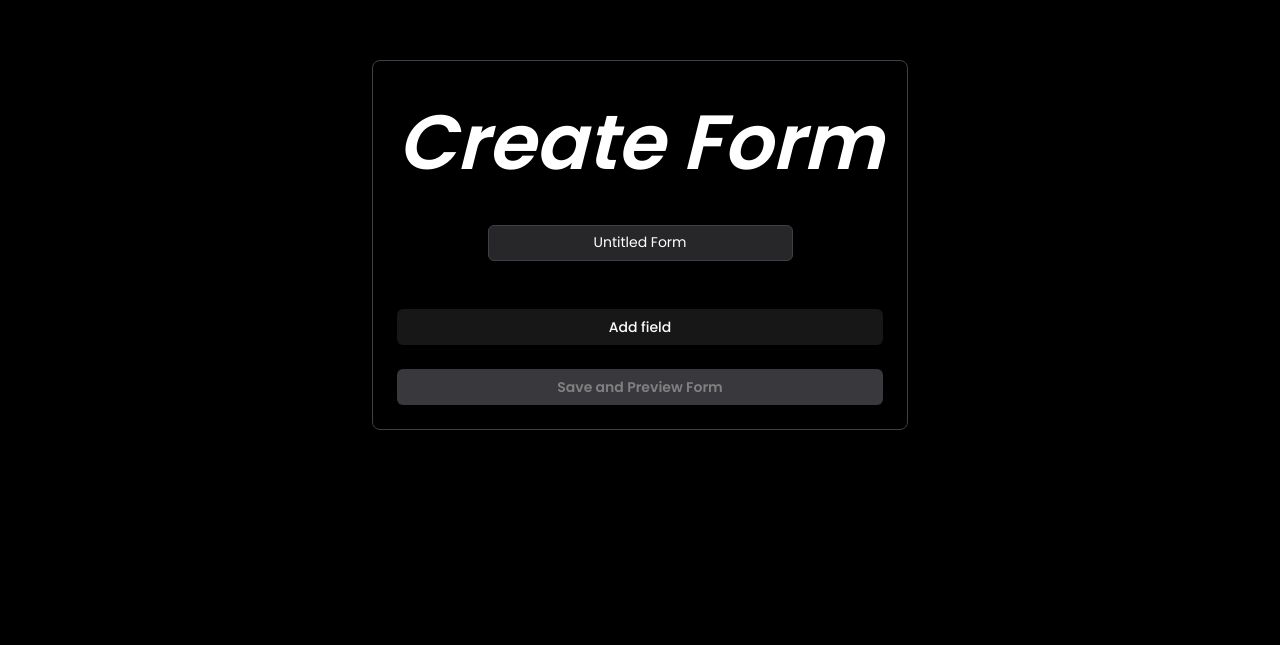
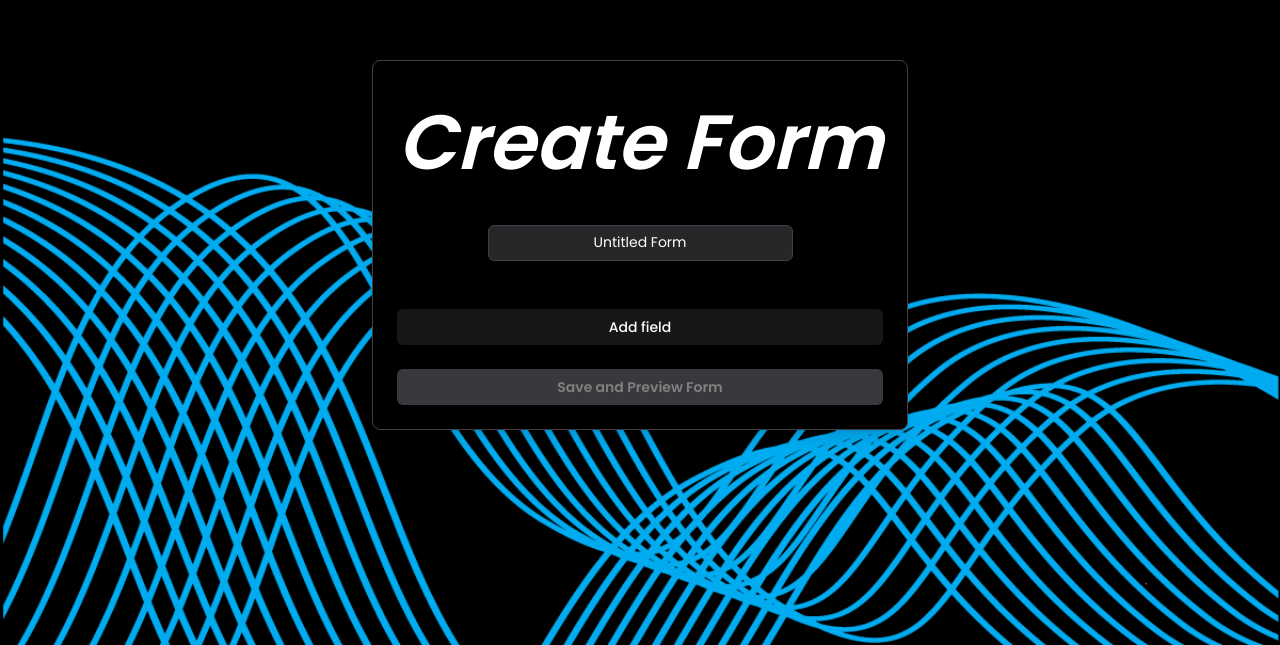
Before and after one commit to bashirafarhin/FormBuilder, a React (Vite) app: page /create in a window 1280 px wide. Shown: the part 155-800 px from the top of the page. Built offline with nearby package versions, Linux system fonts and the light colour scheme.

Commit message:
added background image

```diff
--- a/src/components/fillers/UserForm.tsx
+++ b/src/components/fillers/UserForm.tsx
@@ -35,7 +35,7 @@ const UserForm: React.FC<{ form: FormType }> = ({ form }) => {
     <div className="flex items-center justify-center min-h-screen">
       <form
         onSubmit={handleSubmit(onSubmit)}
-        className="border border-zinc-700 flex flex-col rounded-lg shadow-lg space-y-6 p-6"
+        className="border border-zinc-700 flex flex-col rounded-lg shadow-lg space-y-6 p-6 bg-black"
       >
         <h1 className="text-[6vw] text-center font-semibold text-white">
           <i>{form.name}</i>
--- a/src/index.css
+++ b/src/index.css
@@ -11,6 +11,13 @@ body {
   background-color: black;
   color: white;
   font-family: "Poppins", sans-serif;
+
+  /* Image settings */
+  background-image: url("/bg.png");
+  background-repeat: repeat-y;
+  background-size: 100% auto;
+  background-position: top center;
+  position: relative;
 }
 
 @layer base {
--- a/src/pages/createForm/CreateForm.tsx
+++ b/src/pages/createForm/CreateForm.tsx
@@ -184,8 +184,8 @@ const CreateForm = () => {
   };
 
   return (
-    <div className="flex items-center justify-center min-h-screen">
-      <div className="border border-zinc-700 flex flex-col rounded-lg shadow-lg space-y-6 p-6">
+    <div className="flex items-center justify-center min-h-screen border-5 border-pink-500">
+      <div className="border border-zinc-700 flex flex-col rounded-lg shadow-lg space-y-6 p-6 bg-black">
         <h1 className="text-[6vw] text-center font-semibold text-white">
           <i>Create Form</i>
         </h1>
```
Also changed, not shown: public/bg.png (added).
